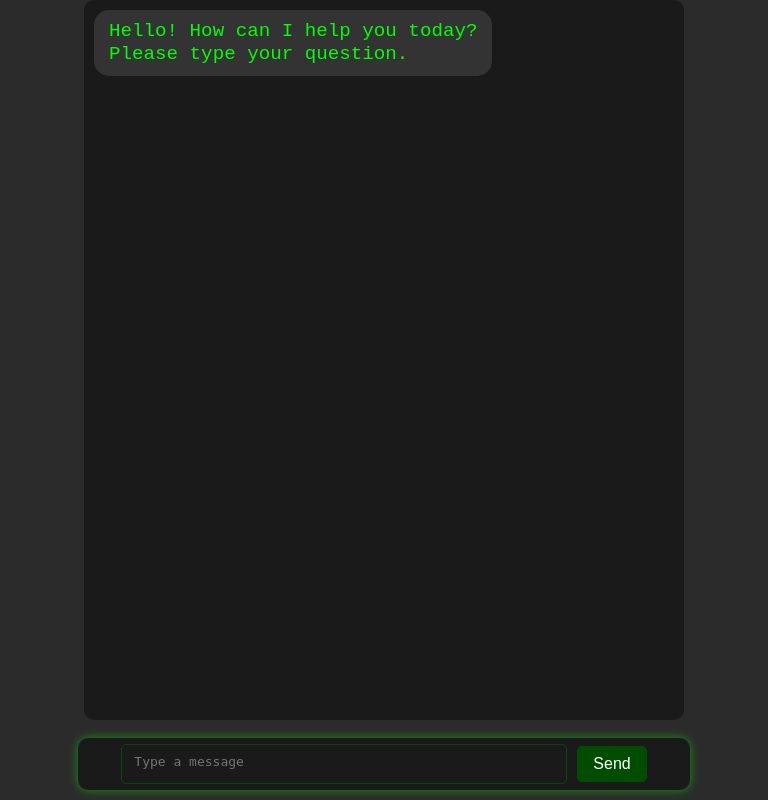
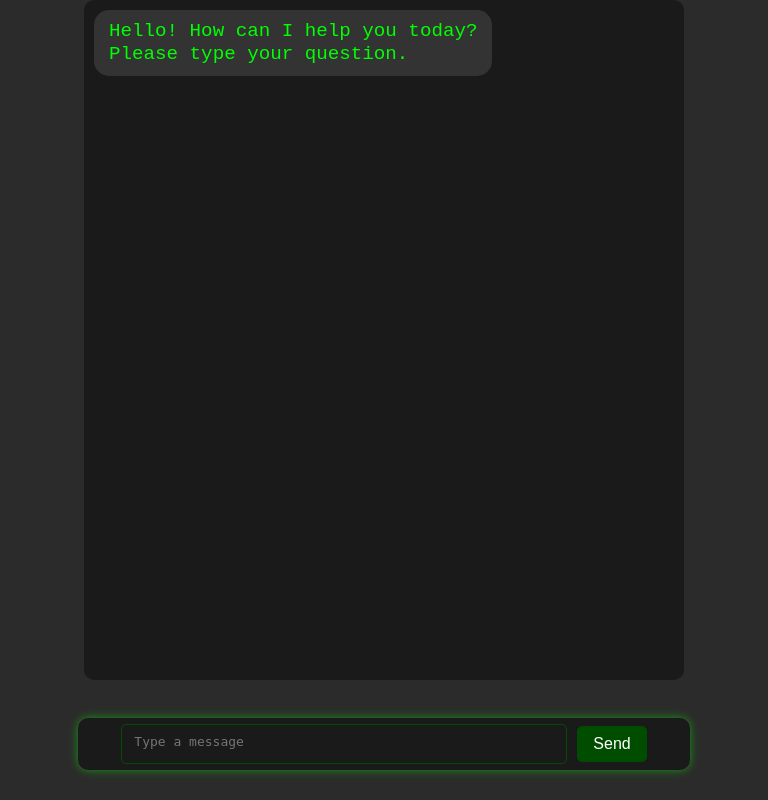
Before and after one commit to sahisani1305/jack, a Django app: page /message/ in a window 768 px wide. Run offline with Django 4.2, Linux system fonts and the light colour scheme.

Commit message:
Adjust spacing and dimensions in message template for improved layout

```diff
--- a/example/templates/message.html
+++ b/example/templates/message.html
@@ -29,7 +29,7 @@
             justify-content: flex-start;
             flex-grow: 1;
             overflow-y: auto;
-            margin-bottom: 20px; /* Smaller margin for mobile */
+            margin-bottom: 120px; /* Smaller margin for mobile */
             box-sizing: border-box;
         }
         .message {
@@ -90,13 +90,13 @@
             border-radius: 10px;
             box-shadow: 0 0 10px rgba(0, 255, 0, 0.5);
             position: fixed;
-            bottom: 20px; /* Space from the bottom */
+            bottom: 40px; /* Space from the bottom */
             z-index: 10;
         }
         .input-container textarea {
             width: 80%;
             min-height: 20px; /* Minimum height for initial textarea */
-            max-height: 120px; /* Max height for textarea */
+            max-height: 80px; /* Max height for textarea */
             padding: 9px 12px;
             font-size: 1em;
             border-radius: 5px;
@@ -129,10 +129,10 @@
         @media (max-width: 768px) {
             .chat-container {
                 height: calc(100vh - 120px); /* More space between chat and input box */
-                margin-bottom: 80px; /* Extra space for input box */
+                margin-bottom: 120px; /* Extra space for input box */
             }
             .input-container {
-                bottom: 10px; /* Space from the bottom */
+                bottom: 30px; /* Space from the bottom */
             }
             .input-container textarea {
                 width: 70%;
@@ -144,7 +144,7 @@
         @media (min-width: 768px) {
             .chat-container {
                 height: calc(100vh - 120px); /* For larger displays, ensure chat container is scrollable */
-                margin-bottom: 80px; /* More space on larger screens */
+                margin-bottom: 120px; /* More space on larger screens */
             }
         }
     </style>
```
